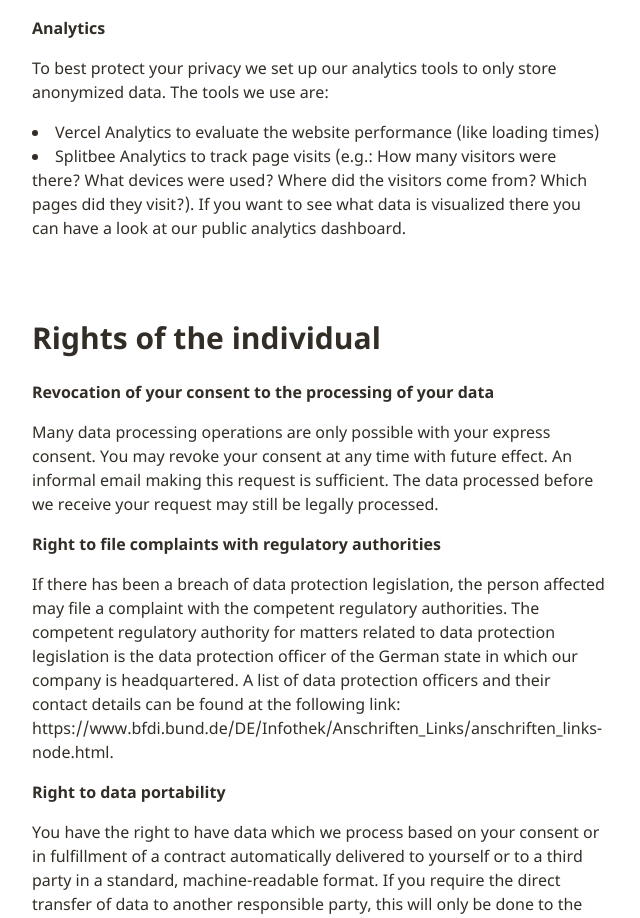
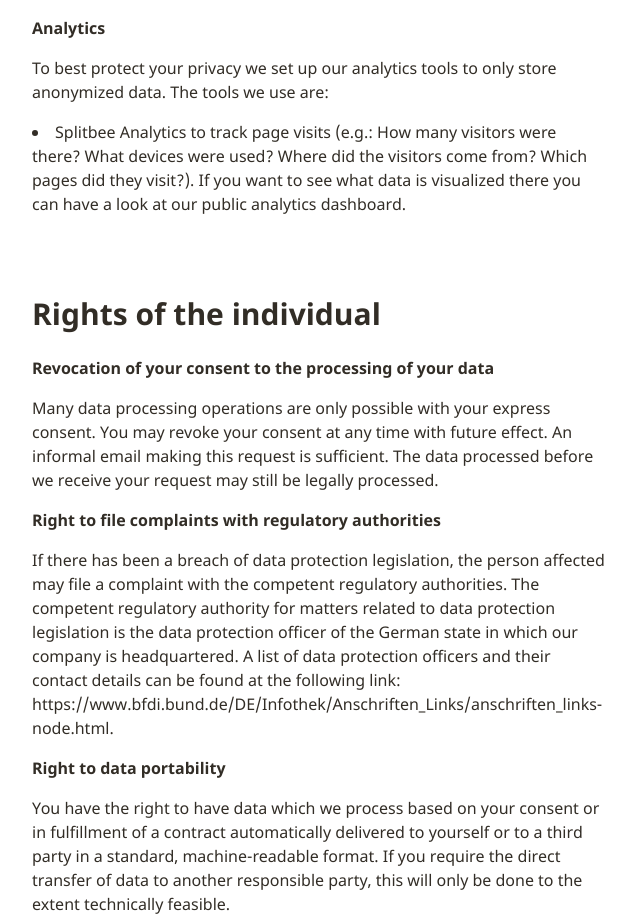
Before and after one commit to timoclsn/lifecentereddesign, a Next.js app: page /privacy in a window 1280 px wide. Shown: the part 3183-4101 px from the top of the page, without its empty margins (0-640 px from the left). Built offline with nearby package versions, Linux system fonts and the light colour scheme.

Commit message:
Remove Vercel Analytics from Privacy

```diff
--- a/pages/privacy.js
+++ b/pages/privacy.js
@@ -207,10 +207,6 @@ export default function Privacy(props) {
                         </p>
                         <ul className="list-disc list-inside">
                             <li>
-                                Vercel Analytics to evaluate the website
-                                performance (like loading times)
-                            </li>
-                            <li>
                                 Splitbee Analytics to track page visits (e.g.:
                                 How many visitors were there? What devices were
                                 used? Where did the visitors come from? Which
```
